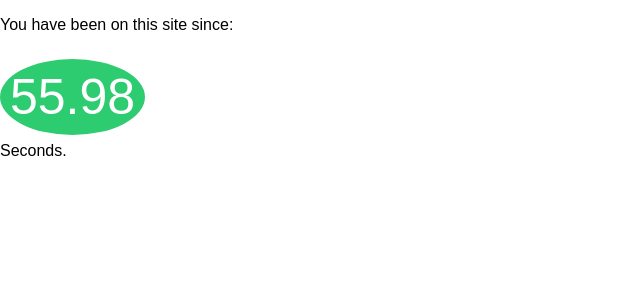
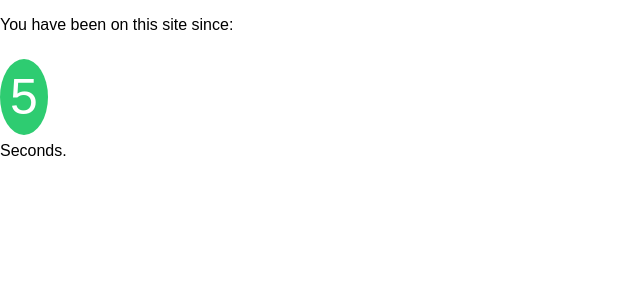
Before and after one commit to Charpell/Blog-TimerApp-CourseSale, a React (Create React App) app: page / in a window 1280 px wide. Shown: the top 300 px of the page, without its empty margins (0-640 px from the left). Built offline with nearby package versions, Linux system fonts and the light colour scheme; the HTML template or start-up script is replaced by a standard one.

Commit message:
Finish Project

```diff
--- a/src/App.js
+++ b/src/App.js
@@ -6,7 +6,7 @@ class App extends Component {
   render() {
     return (
       <div className="container">
-        <Timer />
+        <Timer start={Date.now()} />
       </div>
     );
   }
--- a/src/Timer.js
+++ b/src/Timer.js
@@ -2,11 +2,27 @@ import React, { Component } from 'react'
 
 
 class Timer extends Component {
+  constructor(props) {
+    super(props);
+    this.state = {
+      clock: 0
+    }
+  }
+
+  componentDidMount() {
+    this.timer = setInterval(this.ticker, 1000)
+  }
+
+  ticker = () => {
+    this.setState({ clock: new Date() - this.props.start })
+  }
+
   render() {
+    var clock = Math.round(this.state.clock / 1000 )
     return(
       <div>
         <p>You have been on this site since: </p> <br />
-        <span>55.98</span>
+        <span> {clock} </span>
         <p>Seconds.</p>
       </div>
     )
```
